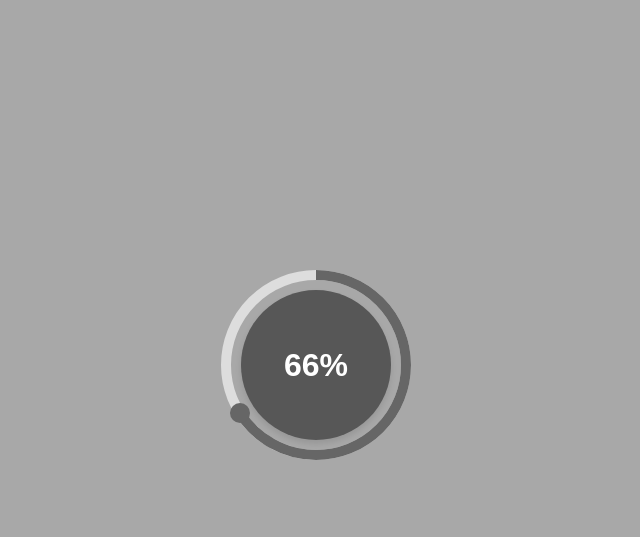
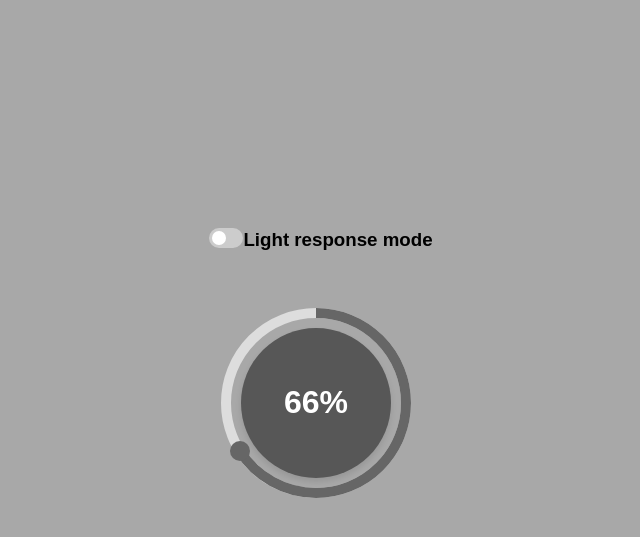
Before and after one commit to BohdanFL/smart_lamp, a Flask app: page / in a window 1280 px wide. Shown: the part 65-602 px from the top of the page, without its empty margins (324-964 px from the left). Run offline with Flask 3, Linux system fonts and the light colour scheme; data comes from the database, SQL or seed files in the repository; both versions use the stored data as it was after the commit.

Commit message:
Light and Schedule mods switches

```diff
--- a/Flask-Framework/static/schedule_script.js
+++ b/Flask-Framework/static/schedule_script.js
@@ -247,6 +247,9 @@ addTimerangeBtn.addEventListener("click", () => {
 });
 
 
+//    ----      Schedule switch      ---
+
+
 // Головний перемикач для Автоматичного режиму
 const autoModeSwitch = document.getElementById('autoModeSwitch');
 
@@ -273,3 +276,36 @@ autoModeSwitch.addEventListener('change', function () {
         }
     });
 });
+
+
+
+//    ----      Light responce switch      ---
+
+
+const lightResponseSwitch = document.getElementById('lightResponseSwitch');
+
+// Подія на зміну стану головного перемикача
+lightResponseSwitch.addEventListener('change', function () {
+    const isEnabled = this.checked;
+
+    // Знаходимо всі розклади (елементи з класом `schedule-switch`)
+    const allSchedules = document.querySelectorAll('.schedule-switch');
+
+    // Перебираємо всі розклади
+    allSchedules.forEach((switchElement) => {
+        // Знаходимо батьківський блок (щоб додавати/знімати клас `disabled`)
+        const scheduleItem = switchElement.closest('li'); // Блок <li>, що містить розклад
+
+        if (isEnabled) {
+            // Увімкнути розклад
+            switchElement.checked = true;
+            scheduleItem.classList.remove('disabled');
+            autoModeSwitch.classList.remove('disabled');
+        } else {
+            // Вимкнути розклад
+            switchElement.checked = false;
+            scheduleItem.classList.add('disabled');
+            autoModeSwitch.classList.add('disabled');
+        }
+    });
+});
--- a/Flask-Framework/static/styles.css
+++ b/Flask-Framework/static/styles.css
@@ -11,8 +11,20 @@ body {
 }
 
 .container {
+    flex-direction:column;
+    justify-content:center;
     text-align: center;
     position: relative;
+}
+
+#manualMode{
+    display:flex;
+    flex-direction:column;
+    align-items:center;
+}
+
+.lightResponseContainer{
+    margin-bottom:50px;
 }
 
 .circular-slider {
@@ -20,6 +32,7 @@ body {
     width: 200px;
     height: 200px;
 }
+
 
 .round-button {
     width: 150px;
@@ -238,7 +251,6 @@ header {
 .toggle-container {
     display: flex;
     align-items: center;
-    margin-left: 20px;
 }
 
 .switch {
--- a/Flask-Framework/templates/index.html
+++ b/Flask-Framework/templates/index.html
@@ -20,7 +20,20 @@
 
         <div class="container">
             <!-- Контент для Manual режиму -->
-            <div id="manualMode" class="circular-slider">
+
+            <div id="manualMode">
+
+                    <!-- Доданий Автоматичний режим -->
+                    <div class="toggle-container lightResponseContainer">
+                        <label class="switch">
+                            <input type="checkbox" id="lightResponseSwitch" />
+                            <span class="slider round"></span>
+                        </label>
+                        <h3>Light response mode </h3>
+                    </div>
+
+                    <div class="circular-slider">
+
                         <svg class="slider-ring" width="200" height="200">
                             <circle
                                 cx="100"
@@ -43,6 +56,7 @@
                         </svg>
                         <button id="toggleButton" class="round-button">50%</button>
                          <div id="sliderThumb" class="slider-thumb"></div>
+                    </div>
             </div>
 
             <!-- Контент для Programmatic режиму -->
@@ -144,7 +158,7 @@
                             <input type="checkbox" id="autoModeSwitch" />
                             <span class="slider round"></span>
                         </label>
-                        <h3>Автоматичний режим</h3>
+                        <h3>Turn on schedule</h3>
                     </div>
 
                     <!-- Панель зі списком записів -->
```
Also changed, not shown: Flask-Framework/instance/lamps.sqlite3. Lines whose indentation alone changed are shown as unchanged.
